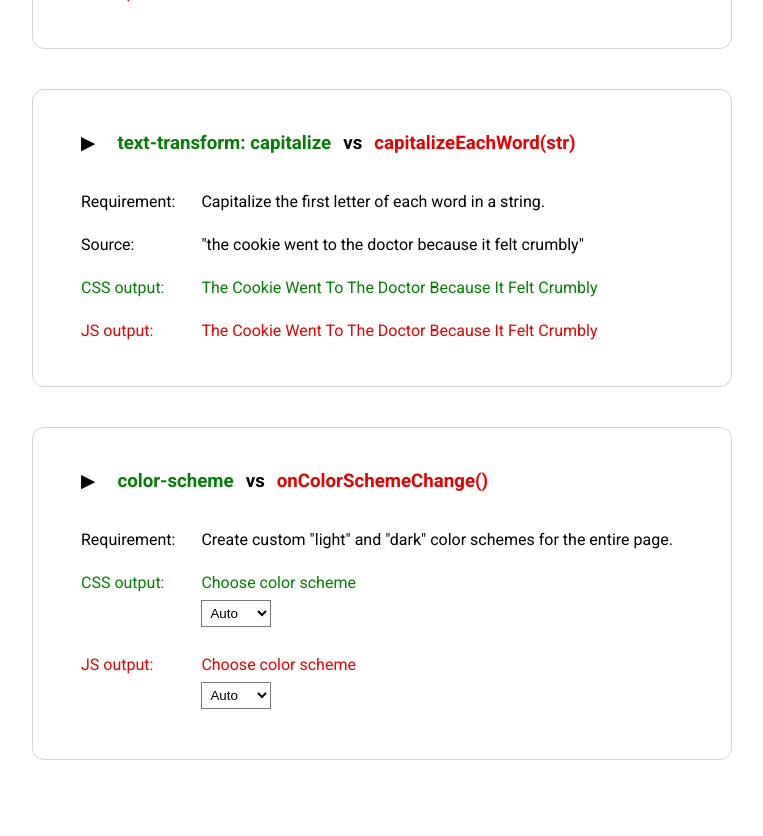
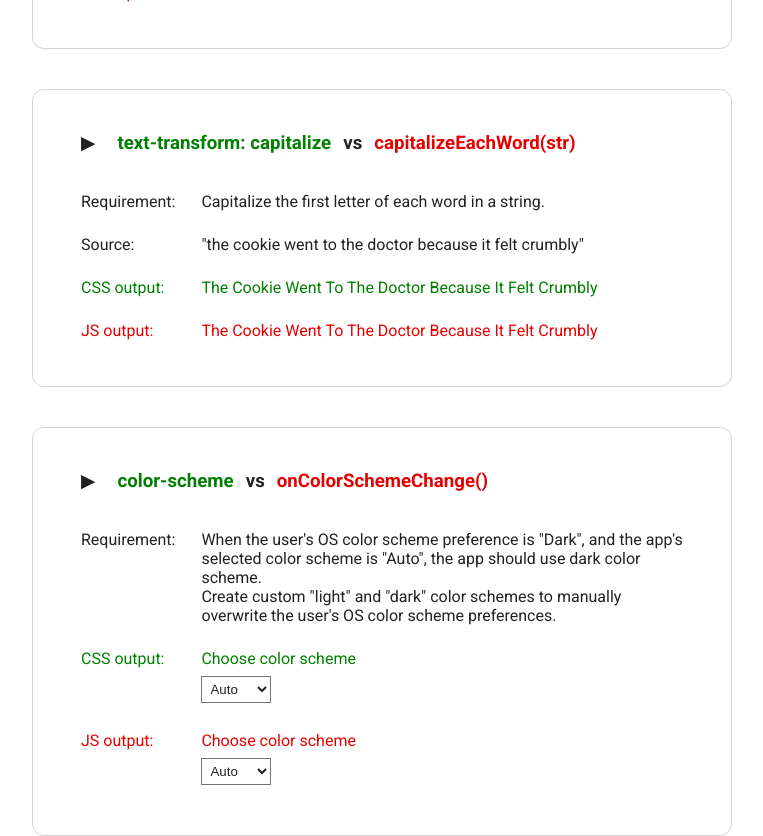
Before and after one commit to alinilea/css-vs-js, a React (Create React App) app: page / in a window 1280 px wide. Shown: the part 520-1356 px from the top of the page, without its empty margins (258-1021 px from the left). Built offline with nearby package versions, Linux system fonts and the light colour scheme.

Commit message:
added `prefers-color-scheme` CSS media feature; updated the custom `light` and `dark` CSS/JS color schemes;

```diff
--- a/src/App.js
+++ b/src/App.js
@@ -65,13 +65,20 @@ export default function App() {
 
           <Example {...EXAMPLE.COLOR_SCHEME_VS_ON_COLOR_SCHEME_CHANGE_FUNC}>
             <Requirement>
-              <p>Create custom "light" and "dark" color schemes for the entire page.</p>
+              <p>
+                When the user's OS color scheme preference is "Dark",
+                and the app's selected color scheme is "Auto",
+                the app should use dark color scheme.
+                <br />
+                Create custom "light" and "dark" color schemes
+                to manually overwrite the user's OS color scheme preferences.
+              </p>
             </Requirement>
 
             <Method name='css'>
               <div>
-                <label htmlFor='color-selector-css'>Choose color scheme</label>
-                <select id='color-selector-css'>
+                <label htmlFor='select-color-scheme-css-id'>Choose color scheme</label>
+                <select id='select-color-scheme-css-id'>
                   <option value="">Auto</option>
                   <option value="lightCSS">Light</option>
                   <option value="darkCSS">Dark</option>
@@ -81,9 +88,9 @@ export default function App() {
 
             <Method name='js'>
               <div>
-                <label htmlFor='color-selector-js'>Choose color scheme</label>
+                <label htmlFor='select-color-scheme-js-id'>Choose color scheme</label>
                 <select
-                  id='color-selector-js'
+                  id='select-color-scheme-js-id'
                   value={colorScheme}
                   onChange={onColorSchemeChange}
                 >
--- a/src/styles.scss
+++ b/src/styles.scss
@@ -1,7 +1,5 @@
 :root {
   color-scheme: light dark;
-  --background-color: #fff;
-  --text-color: #000;
   --primary-color: #008000;
   --secondary-color: #e70000;
   --white-color: #fff;
@@ -11,8 +9,8 @@
 }
 
 body {
-  background-color: var(--background-color);
-  color: var(--text-color);
+  --background-color: #fff;
+  --text-color: #222;
 }
 
 .container {
@@ -192,6 +190,7 @@ section .note {
   }
 }
 
+
 /* TEXT_TRANSFORM_CAPITALIZE_VS_CAPITALIZE_STR_FUNC */
 .text-transform-capitalize-css {
   text-transform: capitalize;
@@ -203,26 +202,57 @@ section .note {
 }
 
 /* COLOR_SCHEME_VS_ON_COLOR_SCHEME_CHANGE_FUNC */
+/* the `prefer-color-scheme` media feature detects the user's OS color scheme preference
+and applies it if the selected app's color scheme is `Auto`.
+ */
+@media (prefers-color-scheme: light) {
+  body {
+    --background-color: #fff;
+    --text-color: #222;
+  }
+}
+@media (prefers-color-scheme: dark) {
+  body {
+    --background-color: #353535;
+    --text-color: #fff;
+  }
+}
+
+body {
+  background-color: var(--background-color);
+  color: var(--text-color);
+}
+
+/* the custom `light` and `dark` CSS color schemes */
 :root:has(option[value="lightCSS"]:checked) {
   color-scheme: light;
+  body {
     --background-color: var(--white-color);
     --text-color: var(--black-color)
   }
+}
 :root:has(option[value="darkCSS"]:checked) {
   color-scheme: dark;
+  body {
     --background-color: var(--black-color);
     --text-color: var(--white-color);
   }
+}
 
+/* the custom `light` and `dark` JS color schemes */
 :root:has(.color-scheme-js.lightJS) {
   color-scheme: light;
+  body {
     --background-color: var(--white-color);
     --text-color: var(--black-color)
   }
+}
 :root:has(.color-scheme-js.darkJS) {
   color-scheme: dark;
+  body {
     --background-color: var(--black-color);
     --text-color: var(--white-color);
+  }
 }
 
 /* LAST_CHILD_PSEUDO_CLASS_VS_IS_LAST_CHILD_VAR */
```
Lines whose indentation alone changed are shown as unchanged.
